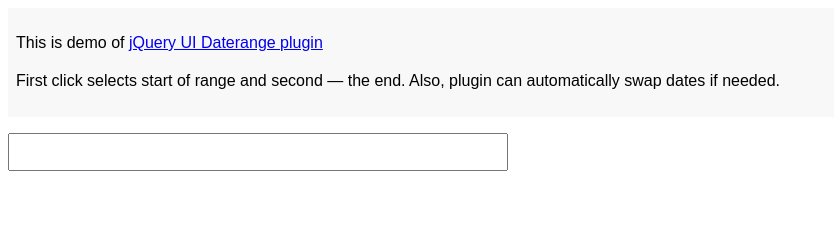
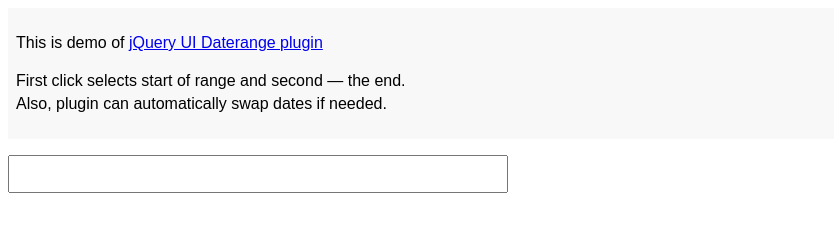
Before and after one commit to mistakster/jquery-daterange, a plain HTML site: page index.html in a window 1280 px wide. Shown: the whole page, without its empty margins (0-834 px from the left). Drawn offline with nearby package versions, Linux system fonts and the light colour scheme.

Commit message:
insert line brake in description

```diff
--- a/index.html
+++ b/index.html
@@ -28,7 +28,7 @@
             This is demo of <a href="https://github.com/mistakster/jquery-daterange/">jQuery UI Daterange plugin</a>
         </p>
         <p>
-            First click selects start of range and second &mdash; the end.
+            First click selects start of range and second &mdash; the end.<br>
 			Also, plugin can automatically swap dates if needed.
         </p>
     </div>
```
